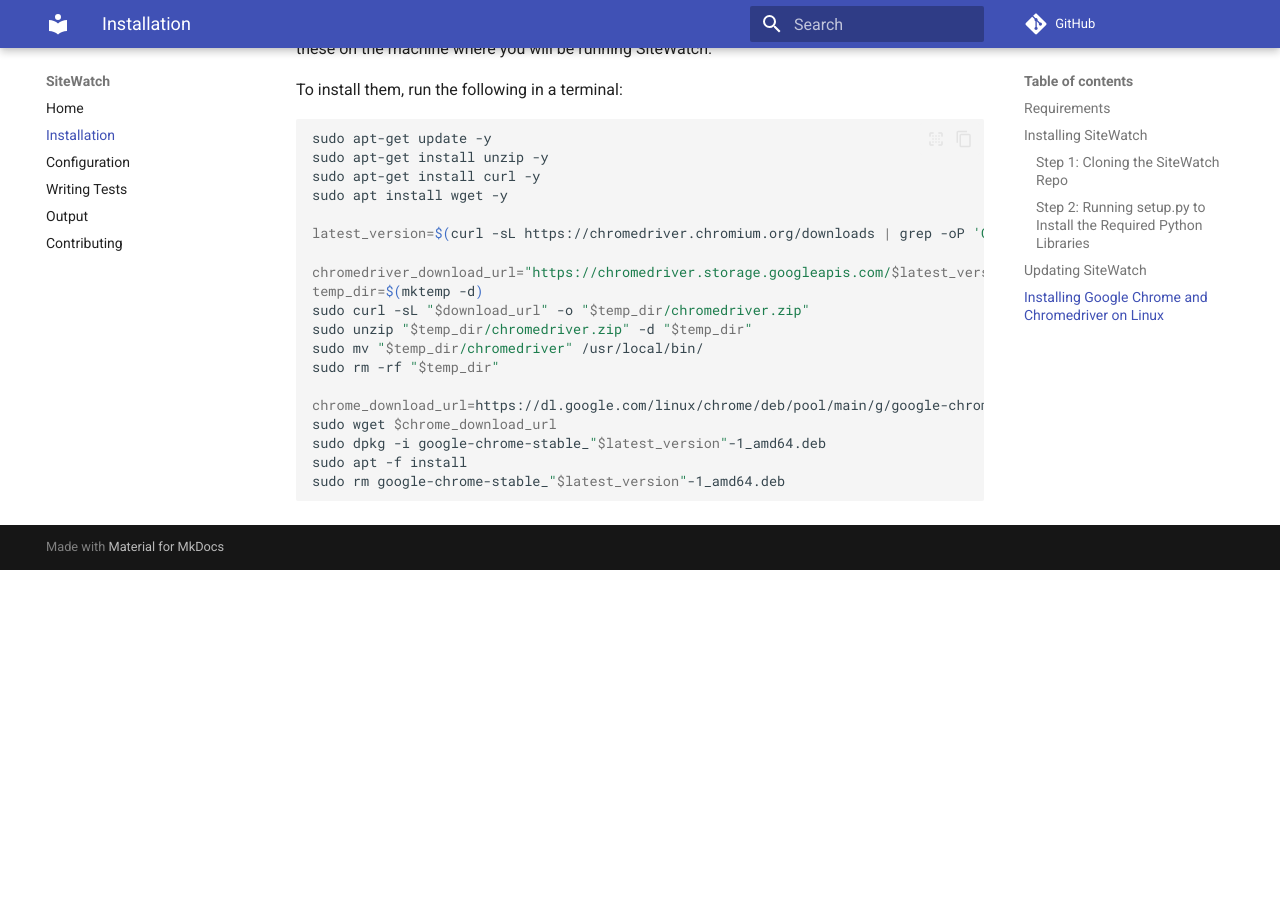
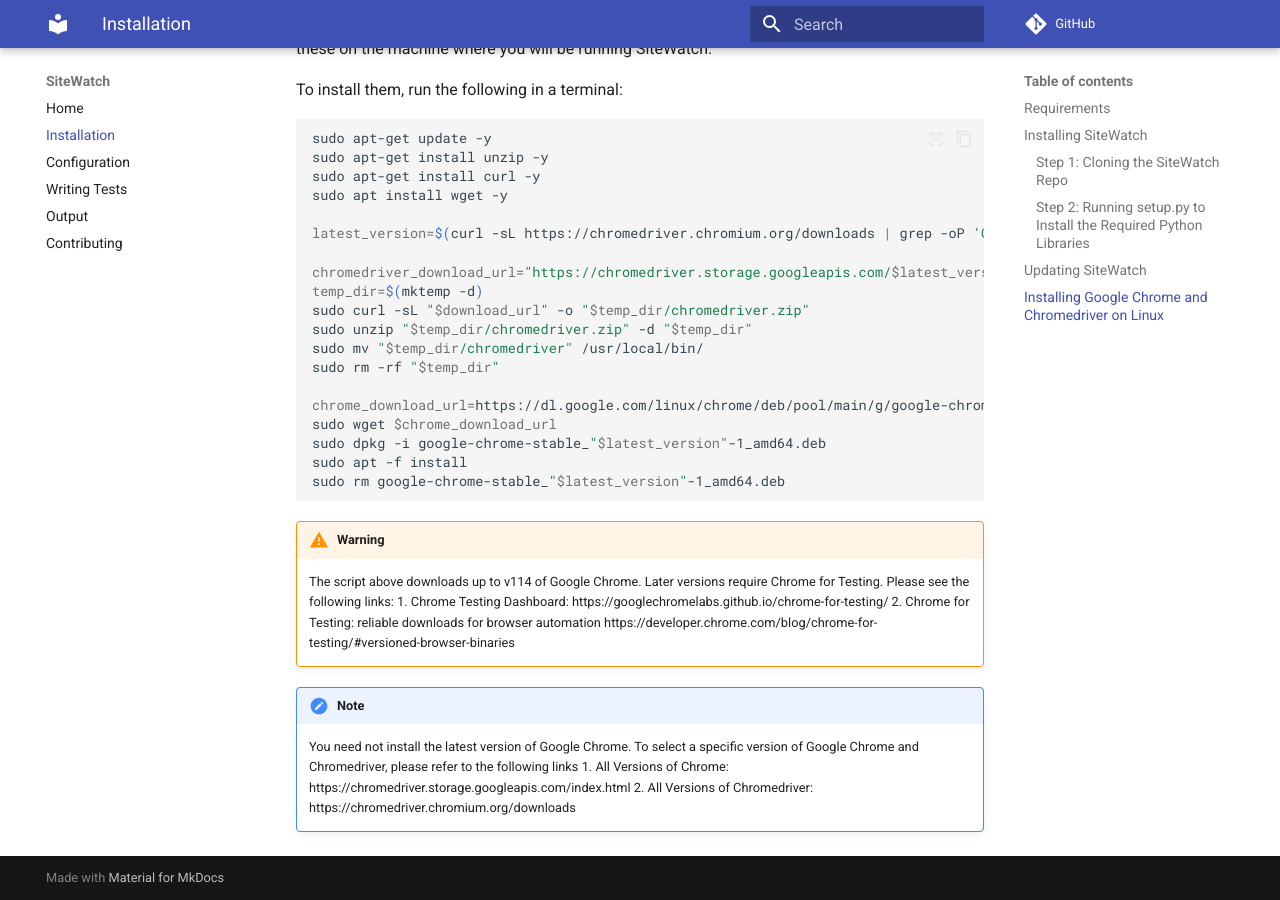
Before and after one commit to digitalutsc/site_watch, an MkDocs documentation site: the page built from docs/installation.md, in a window 1280 px wide and 900 px high, scrolled down 2091 px. Built offline with MkDocs 1.6.1 and Material for MkDocs 9.7.7, drawn with Linux system fonts in a browser that asks for light colours; comment, search, counter and statistics services are not loaded; before the commit the page ends 2661 px from its top, so only the background shows below that.

Commit message:
Add useful links for migration to ChromeForTesting

````diff
--- a/docs/installation.md
+++ b/docs/installation.md
@@ -86,3 +86,13 @@
 sudo apt -f install
 sudo rm google-chrome-stable_"$latest_version"-1_amd64.deb
 ```
+
+!!! warning
+    The script above downloads up to v114 of Google Chrome. Later versions require Chrome for Testing. Please see the following links:
+    1. Chrome Testing Dashboard: https://googlechromelabs.github.io/chrome-for-testing/
+    2. Chrome for Testing: reliable downloads for browser automation https://developer.chrome.com/blog/chrome-for-testing/#versioned-browser-binaries
+
+!!! note
+    You need not install the latest version of Google Chrome. To select a specific version of Google Chrome and Chromedriver, please refer to the following links
+    1. All Versions of Chrome: https://chromedriver.storage.googleapis.com/index.html
+    2. All Versions of Chromedriver: https://chromedriver.chromium.org/downloads
````
